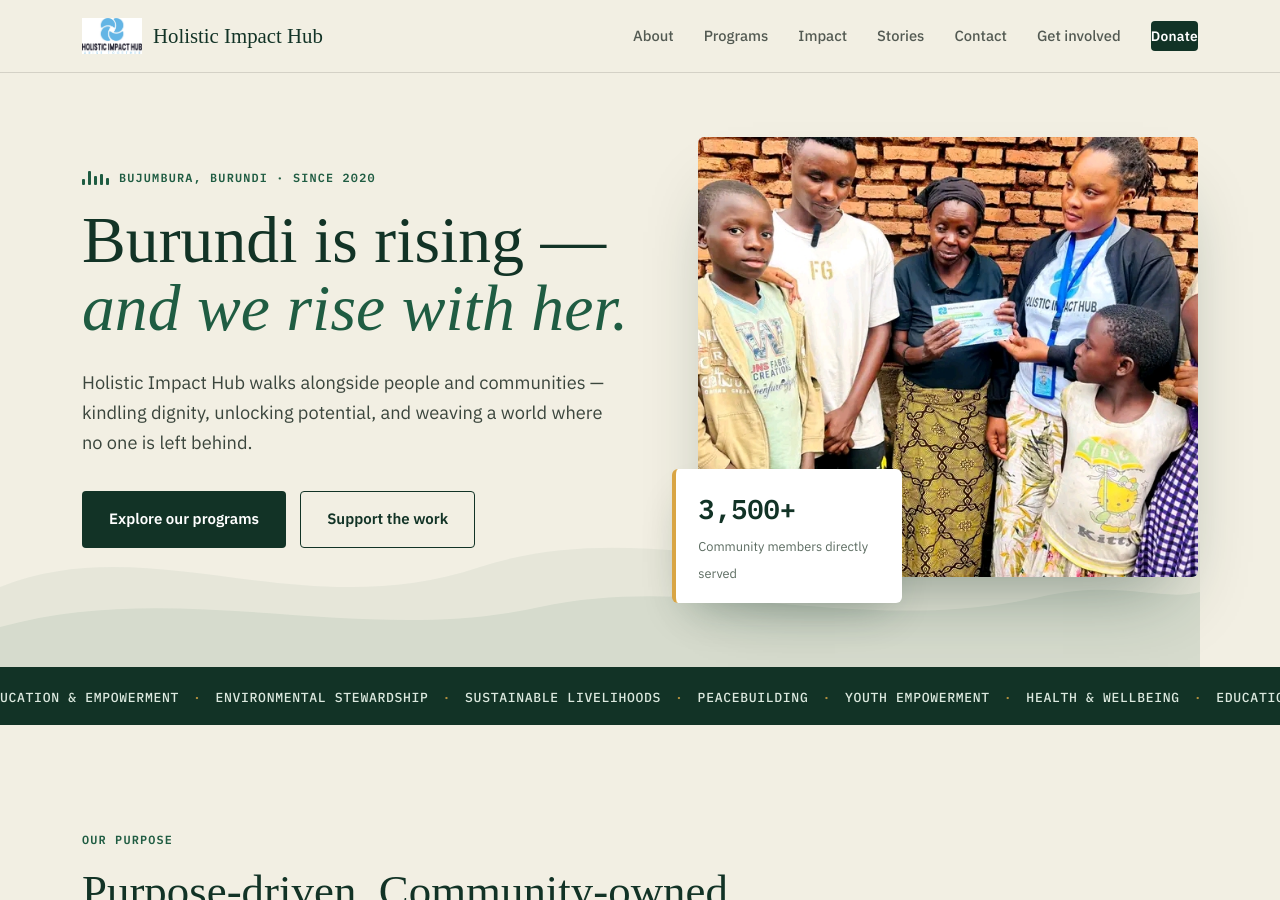
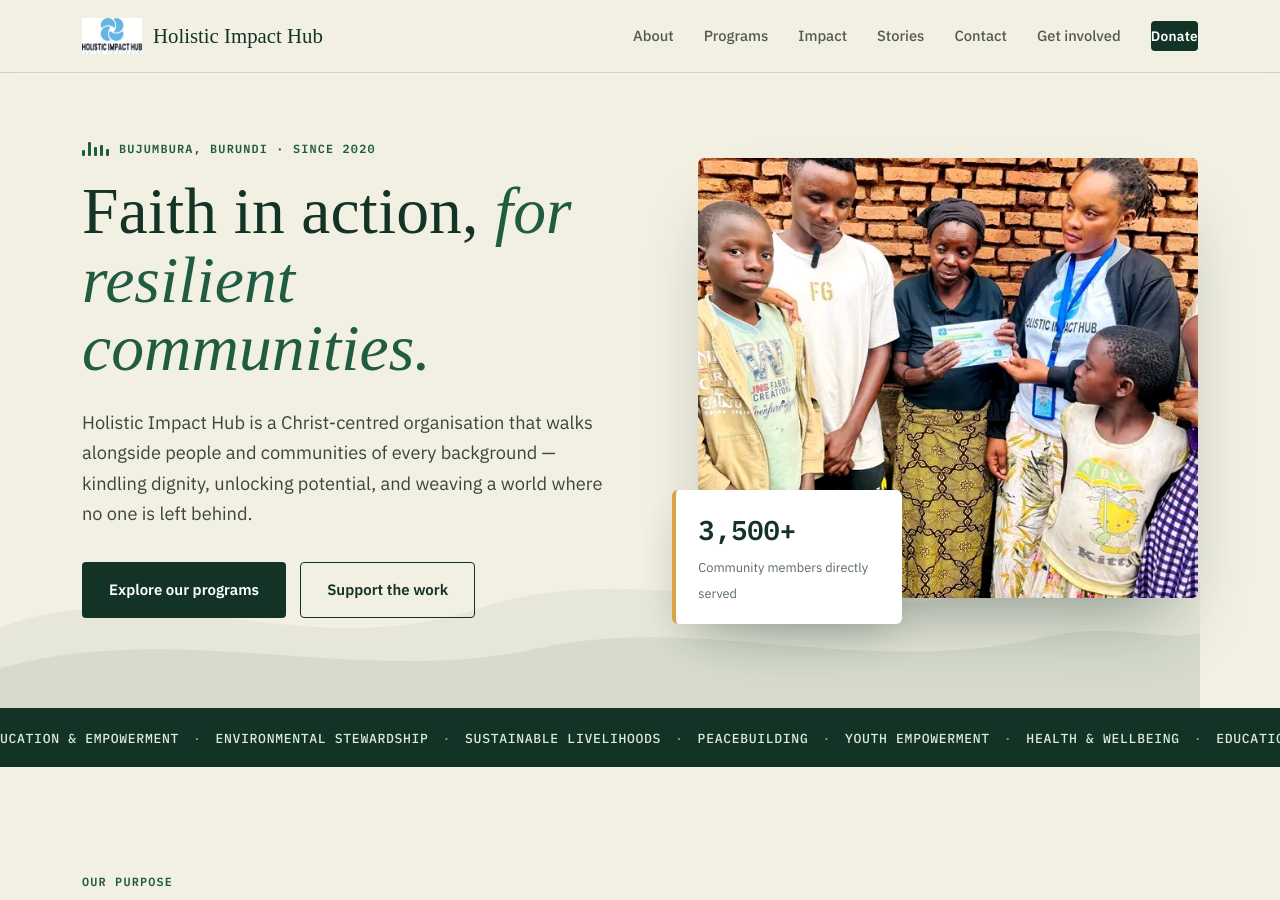
Before and after one commit to HIHweb/hih-website, a Jekyll site: the page built from index.html, in a window 1280 px wide and 900 px high. Built offline with Jekyll 4.4.1, drawn with Linux system fonts in a browser that asks for light colours; some web fonts are replaced; a script that is not in the unit is left out.

Commit message:
Update site.yml

```diff
--- a/_data/site.yml
+++ b/_data/site.yml
@@ -13,11 +13,11 @@ hero:
   eyebrow: Bujumbura, Burundi · Since 2020
   secondary_button_text: Support the work
   stat_number: 3500
-  title_line1: Burundi is rising —
-  title_line2_italic: and we rise with her.
-  lede: Holistic Impact Hub walks alongside people and communities — kindling
-    dignity, unlocking potential, and weaving a world where no one is left
-    behind.
+  title_line1: Faith in action,
+  title_line2_italic: for resilient communities.
+  lede: Holistic Impact Hub is a Christ-centred organisation that walks alongside
+    people and communities of every background — kindling dignity, unlocking
+    potential, and weaving a world where no one is left behind.
   image: /assets/images/1774653528984.jpg
   stat_suffix: +
   primary_button_text: Explore our programs
```
